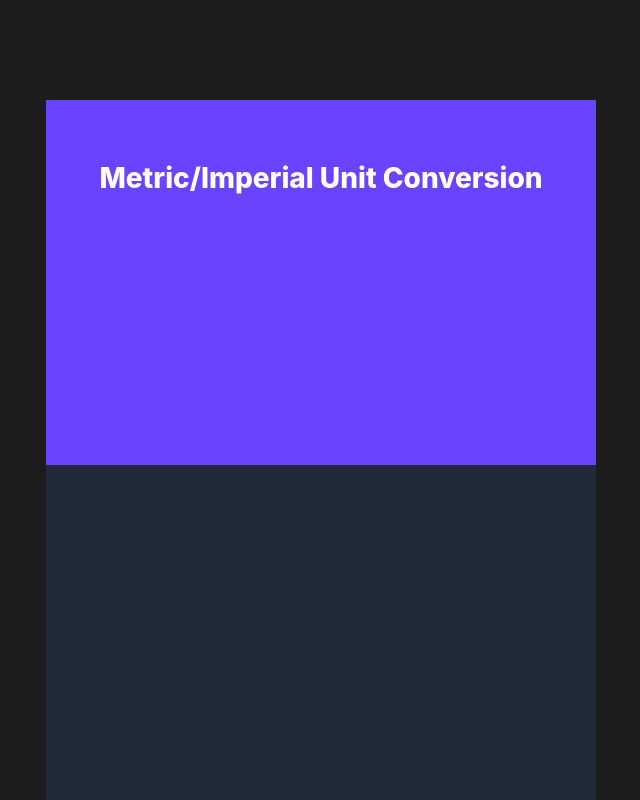
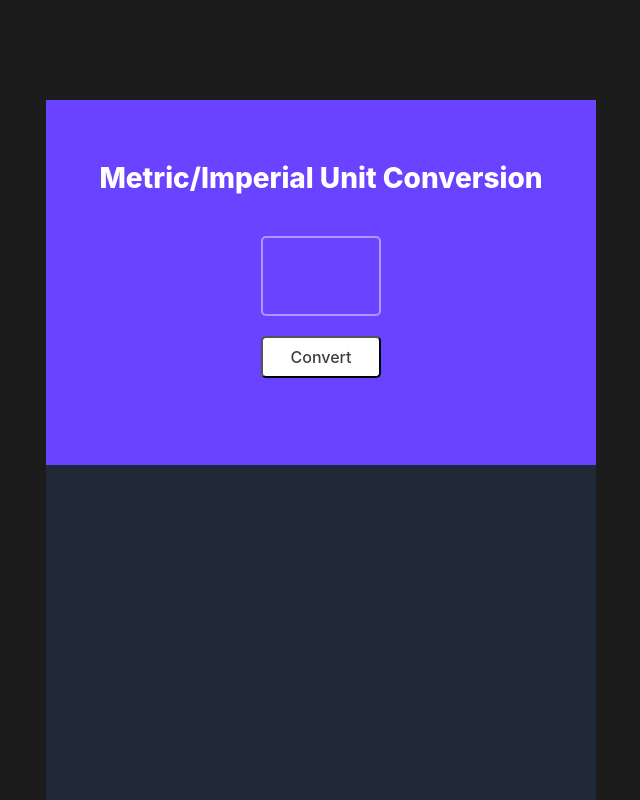
Before and after one commit to fcarysnyder/scrimba, a browser extension: page frontEndPath/unitConverter/index.html in a window 1280 px wide. Shown: the whole page, without its empty margins (319-959 px from the left). Drawn offline with nearby package versions, Linux system fonts and the light colour scheme; a web font is replaced by a local one.

Commit message:
added button and input

```diff
--- a/frontEndPath/unitConverter/index.css
+++ b/frontEndPath/unitConverter/index.css
@@ -52,3 +52,52 @@ h1 {
     line-height: 38px;
     color: white;
 }
+
+input {
+    display: flex;
+    background-color: #6943FF;
+    flex-direction: column;
+    justify-content: center;
+    align-items: center;
+    padding: 0px;
+
+    width: 120px;
+    height: 80px;
+
+    border: 2px solid #B295FF;
+    border-radius: 5px;
+
+    font-family: 'Inter';
+    font-style: normal;
+    font-weight: 800;
+    color: white;
+    font-size: 58px;
+    line-height: 60px;
+    text-align: center;
+}
+
+button {
+    display: flex;
+    flex-direction: row;
+    justify-content: center;
+    align-items: center;
+    padding: 9px 28px;
+    gap: 8px;
+
+    width: 120px;
+    height: 42px;
+
+    background: #FFFFFF;
+
+    box-shadow: 0px 1px 2px rgba(0, 0, 0, 0.05);
+    border-radius: 5px;
+
+    /* text */
+    font-family: 'Inter';
+    font-style: normal;
+    font-weight: 500;
+    font-size: 16px;
+    line-height: 24px;
+
+    color: #3D3D3D;
+}
--- a/frontEndPath/unitConverter/index.html
+++ b/frontEndPath/unitConverter/index.html
@@ -9,6 +9,11 @@
                 <h1>
                     Metric/Imperial Unit Conversion
                 </h1>
+                <input type="text" id="numInputEl">
+                <button>
+                    Convert
+                </button>
+
             </div>
         </div>
     </body>
```
